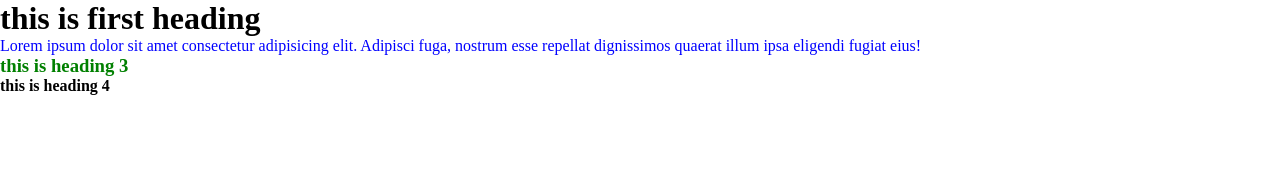
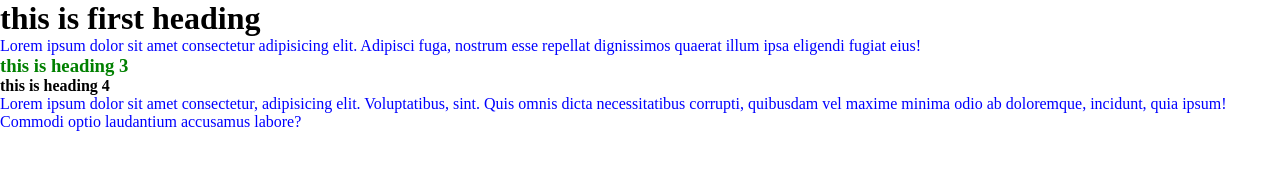
Before and after one commit to sngraphics12/gitDemo-ai-202606c, a plain HTML site: page index.html in a window 1280 px wide. Drawn offline with Linux system fonts and the light colour scheme.

Commit message:
new para added

```diff
--- a/index.html
+++ b/index.html
@@ -15,6 +15,8 @@
     <h3>this is heading 3</h3>
     <h4>this is heading 4 </h4>
 
+    <p>Lorem ipsum dolor sit amet consectetur, adipisicing elit. Voluptatibus, sint. Quis omnis dicta necessitatibus corrupti, quibusdam vel maxime minima odio ab doloremque, incidunt, quia ipsum! Commodi optio laudantium accusamus labore?</p>
+
 
 
 </body>
```
